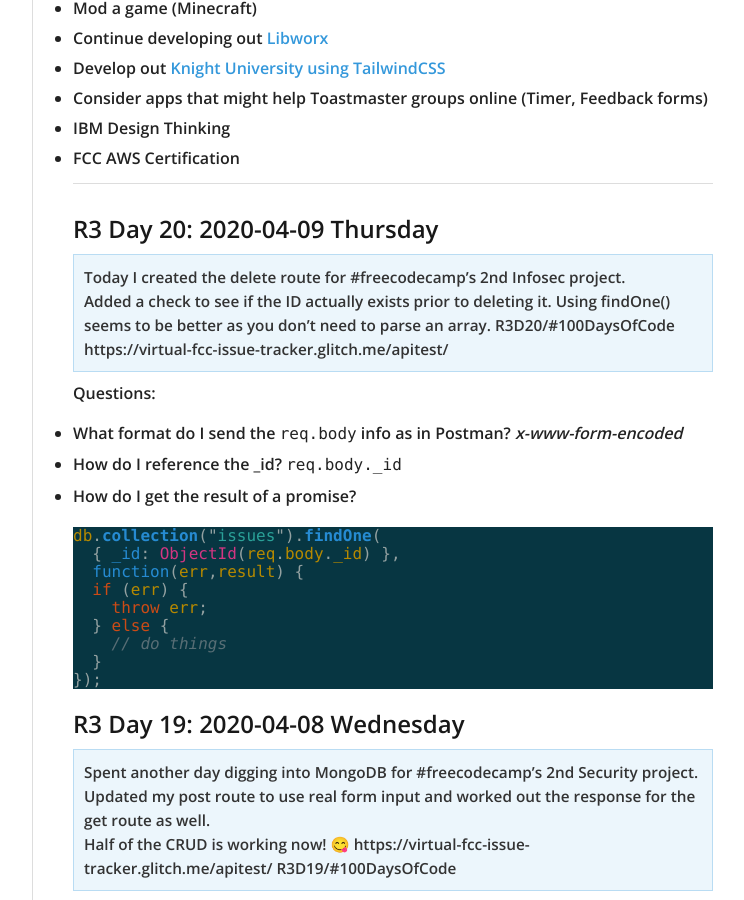
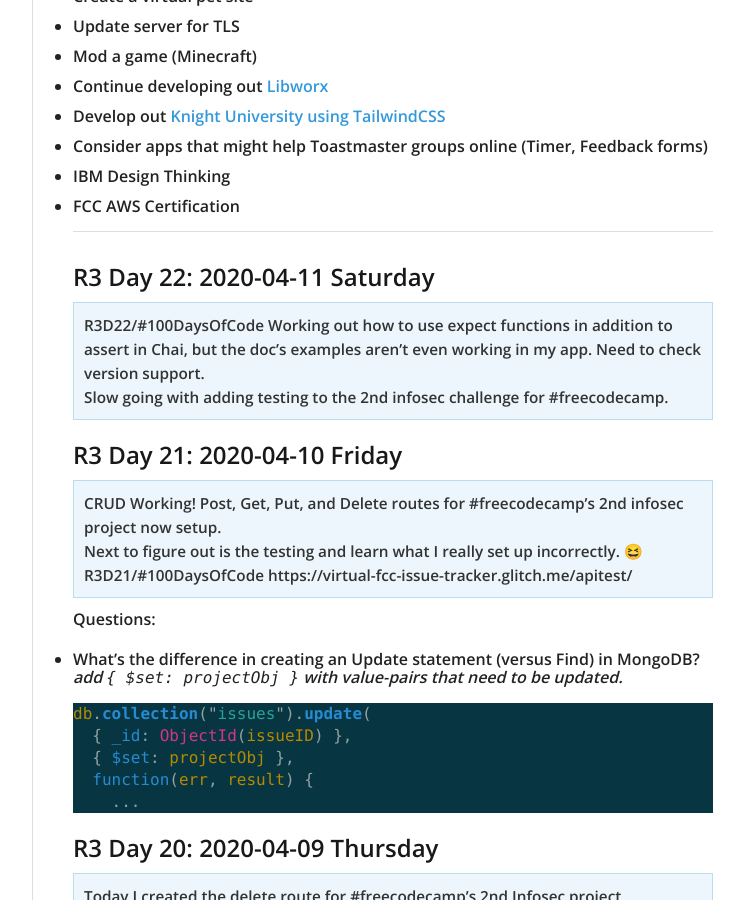
Before and after one commit to virtual/100daysofcode, a Jekyll site: the page built from index.md, in a window 1280 px wide and 900 px high, scrolled down 939 px. Shown: the whole window, without its empty margins (378-1122 px from the left). Built offline with Jekyll 4.4.1, drawn with Linux system fonts in a browser that asks for light colours; nearby versions of some CDN libraries; our own code applies the rules of GitHub Pages for plain Markdown files; some of the changed text lies outside the part shown.

Commit message:
add days 21 and 22

````diff
--- a/index.md
+++ b/index.md
@@ -23,6 +23,8 @@
   - Infosec/QA - Issue Tracker
     - Day 18: POST with fake data
     - Day 19: POST with form data, GET route
+    - Day 20: DELETE route
+    - Day 21: PUT route
 - Front-end Masters
   - [React Storybook with Emma Bostian (FEM)](https://livestream.com/accounts/4894689/events/9027490/videos/202820134)
   - [CSS In-Depth, v3, Estelle Weyl (FEM)](https://frontendmasters.com/workshops/css-in-depth-v3/)
@@ -43,6 +45,30 @@
 - FCC AWS Certification
 
 ----------
+
+## R3 Day 22: 2020-04-11 Saturday
+
+> R3D22/#100DaysOfCode Working out how to use expect functions in addition to assert in Chai, but the doc's examples aren't even working in my app. Need to check version support.
+>
+> Slow going with adding testing to the 2nd infosec challenge for #freecodecamp.
+
+## R3 Day 21: 2020-04-10 Friday
+
+> CRUD Working! Post, Get, Put, and Delete routes for #freecodecamp's 2nd infosec project now setup.
+>
+> Next to figure out is the testing and learn what I really set up incorrectly. 😆 R3D21/#100DaysOfCode https://virtual-fcc-issue-tracker.glitch.me/apitest/
+
+Questions:
+
+- What's the difference in creating an Update statement (versus Find) in MongoDB? _add `{ $set: projectObj }` with value-pairs that need to be updated._
+
+``` js
+db.collection("issues").update(
+  { _id: ObjectId(issueID) },
+  { $set: projectObj },
+  function(err, result) {
+    ...
+```
 
 ## R3 Day 20: 2020-04-09 Thursday
 
````
